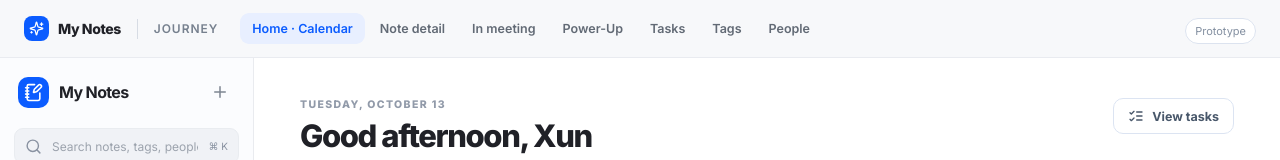
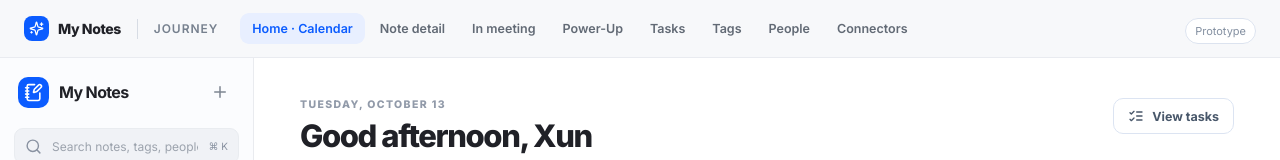
Before and after one commit to squarex1989/mynotes1013, a React (Vite) app: page / in a window 1280 px wide. Shown: the top 160 px of the page. Built offline with nearby package versions, Linux system fonts and the light colour scheme.

Commit message:
Add Connectors to journey navigation

```diff
--- a/src/main.jsx
+++ b/src/main.jsx
@@ -351,17 +351,29 @@ function App() {
             ["tasks", "Tasks"],
             ["tags", "Tags"],
             ["people", "People"],
+            ["connectors", "Connectors"],
           ].map(([key, label]) => (
             <button
               key={key}
               className={
-                page === key || (key === "note" && page === "note")
+                (settingsOpen && settingsTab === "Connectors"
+                  ? key === "connectors"
+                  : page === key)
                   ? "selected"
                   : ""
               }
-              onClick={() =>
-                key === "note" ? note("acme", "Notes", "post") : go(key)
-              }
+              aria-haspopup={key === "connectors" ? "dialog" : undefined}
+              aria-expanded={key === "connectors" ? settingsOpen && settingsTab === "Connectors" : undefined}
+              onClick={() => {
+                if (key === "connectors") {
+                  setSettingsTab("Connectors");
+                  setSettingsOpen(true);
+                } else if (key === "note") {
+                  note("acme", "Notes", "post");
+                } else {
+                  go(key);
+                }
+              }}
             >
               {label}
             </button>
```
